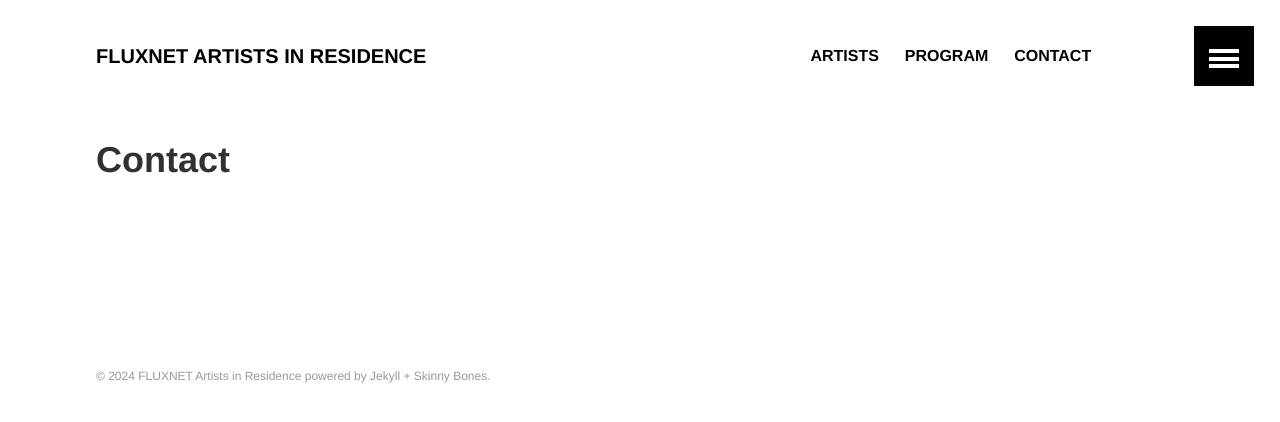
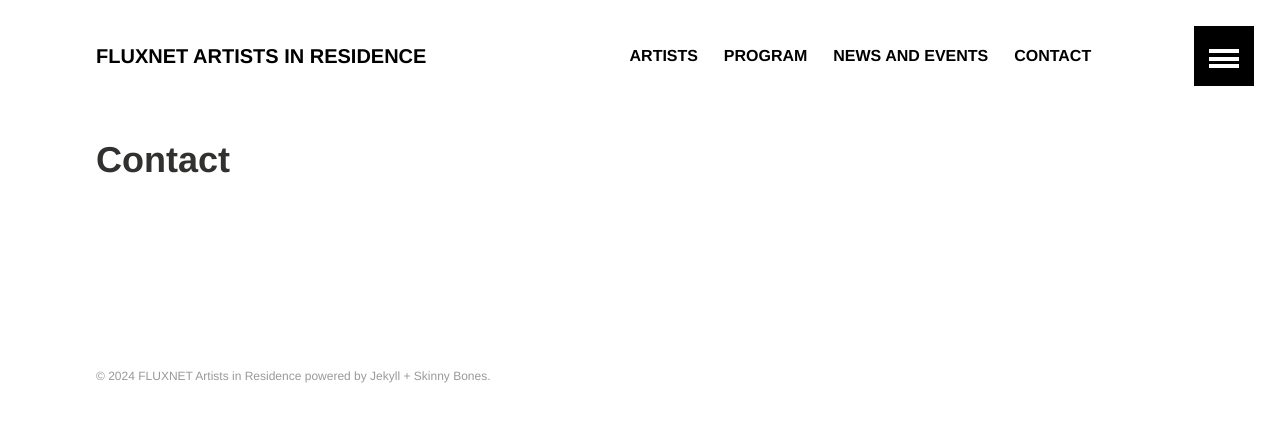
Before and after one commit to fluxnetart/fluxnetart.github.io, a Jekyll site: the page built from contact.md, in a window 1280 px wide. Shown: the top 422 px of the page. Built offline with Jekyll 4.4.1, drawn with Linux system fonts in a browser that asks for light colours.

Commit message:
added post sample

```diff
--- a/_data/navigation.yml
+++ b/_data/navigation.yml
@@ -7,6 +7,11 @@
   excerpt:
   image:
 
+- title: News and Events
+  url: /news/
+  excerpt:
+  image:
+
 - title: Contact
   url: /contact/
   excerpt:
```
